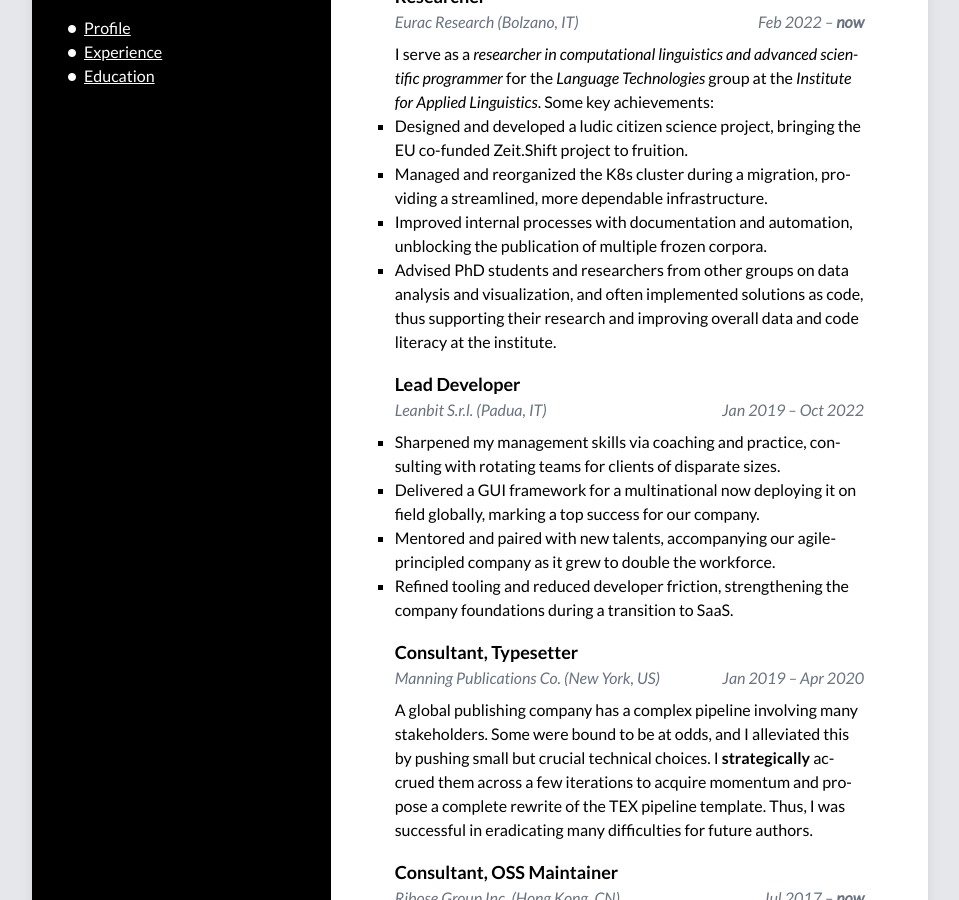
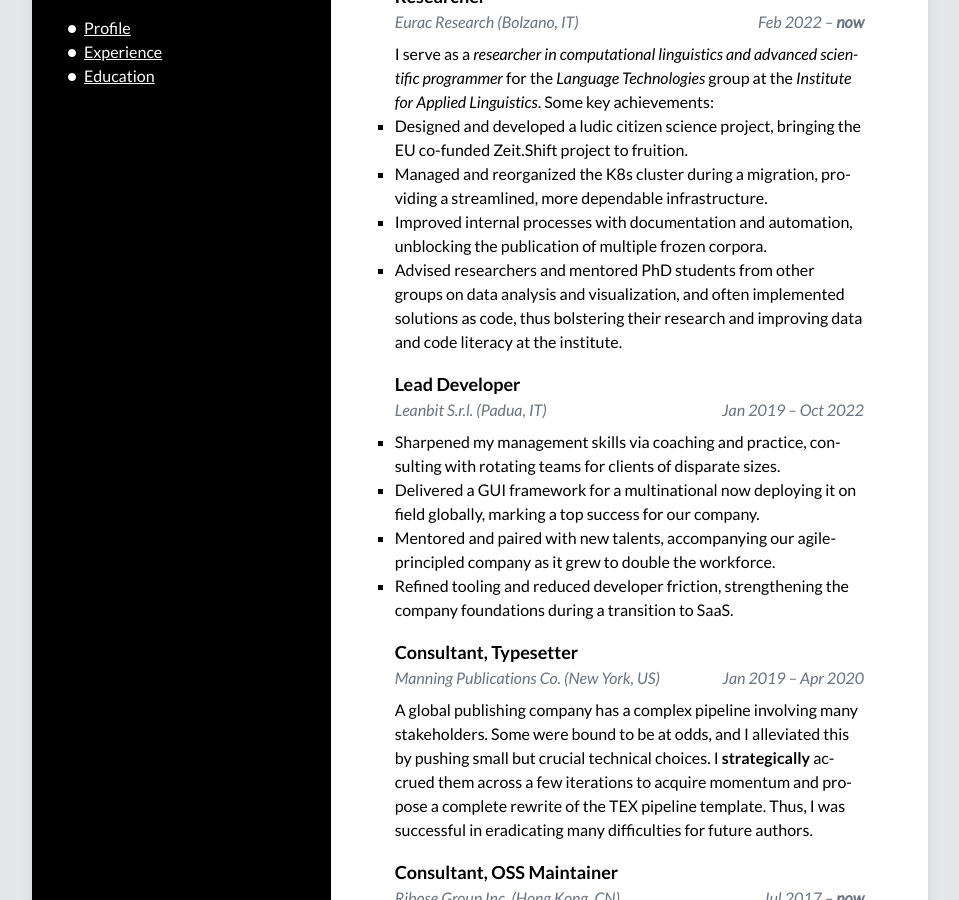
Before and after one commit to paolobrasolin/cv, a Jekyll site: the page built from index.html, in a window 1280 px wide and 900 px high, scrolled down 646 px. Shown: the whole window, without its empty margins (160-1119 px from the left). Built offline with Jekyll 4.4.1, drawn with Linux system fonts in a browser that asks for light colours; nearby versions of some CDN libraries.

Commit message:
Labor limae

```diff
--- a/_data/experience.yaml
+++ b/_data/experience.yaml
@@ -21,7 +21,7 @@ items:
       - Designed and developed a ludic citizen science project, bringing the EU co-funded Zeit.Shift project to fruition.
       - Managed and reorganized the K8s cluster during a migration, providing a streamlined, more dependable infrastructure.
       - Improved internal processes with documentation and automation, unblocking the publication of multiple frozen corpora.
-      - Advised PhD students and researchers from other groups on data analysis and visualization, and often implemented solutions as code, thus supporting their research and improving overall data and code literacy at the institute.
+      - Advised researchers and mentored PhD students from other groups on data analysis and visualization, and often implemented solutions as code, thus bolstering their research and improving data and code literacy at the institute.
 
   - title: Lead Developer
     employer: Leanbit S.r.l. (Padua, IT)
```
